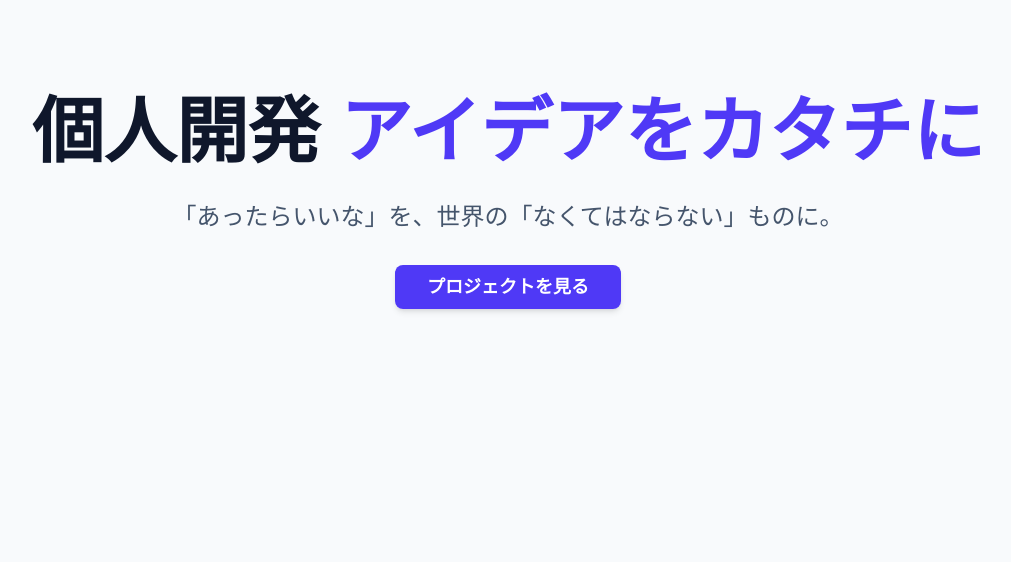
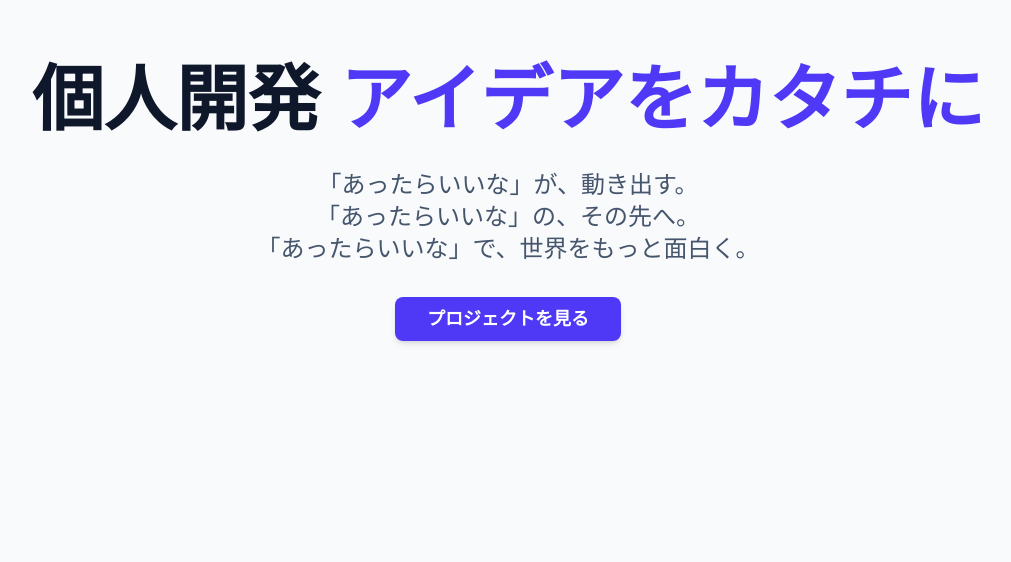
Before and after one commit to noricha-vr/kojin-works-portal, a Next.js app: page / in a window 1280 px wide. Shown: the part 238-800 px from the top of the page, without its empty margins (132-1143 px from the left). Built offline with nearby package versions, Linux system fonts and the light colour scheme.

Commit message:
Update Hero component subtitle for enhanced engagement and clarity

```diff
--- a/src/app/components/Hero.tsx
+++ b/src/app/components/Hero.tsx
@@ -22,7 +22,9 @@ export default function Hero() {
           個人開発<br className="md:hidden" /> <span className="text-indigo-600">アイデアをカタチに</span>
         </h1>
               <p className="text-lg md:text-xl lg:text-2xl text-slate-600 mb-10 max-w-2xl mx-auto">
-                  「あったらいいな」を、世界の「なくてはならない」ものに。
+                  「あったらいいな」が、動き出す。<br />
+                  「あったらいいな」の、その先へ。<br />
+                  「あったらいいな」で、世界をもっと面白く。<br />
         </p>
         <a href="#projects"
           onClick={scrollToProjects}
```
